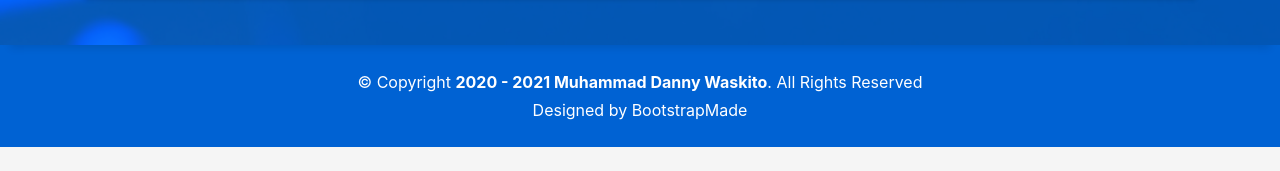
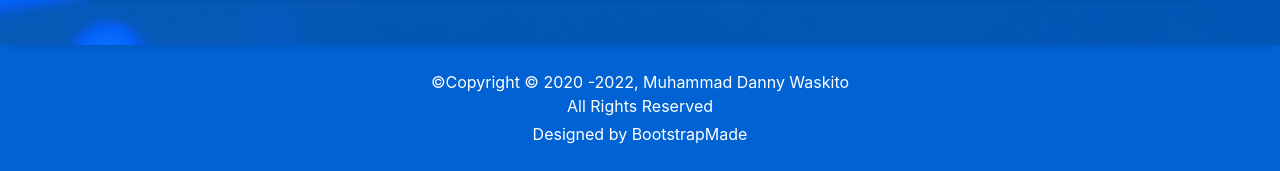
Before and after one commit to dannywaskito/dannywaskito.github.io, a plain HTML site: page index.html in a window 1280 px wide. Shown: the part 4626-4797 px from the top of the page. Before the commit the page ends 4773 px from the top, so only its background shows below. Drawn offline with Linux system fonts and the light colour scheme; files whose address does not match are found by name.

Commit message:
Ganti Tahun Copyright

```diff
--- a/index.html
+++ b/index.html
@@ -149,7 +149,7 @@
                        Manimonki Studio Kebon Jeruk, Jakarta Barat</span> <span>Mengembangkan Web Company Profile dengan menggunakan Framework CSS Bootstrap</span></p>
                        <p><span class="title-s">Staff Web Developer - 23 Mei 2021 - 30 September 2021 <br>
                        Al-Azhar Syifabudi Cibubur, Cileungsi Jawa Barat</span> <span>Mengembangkan Web berbasis CMS Wordpress</span></p>
-                        <p><span class="title-s">Freelancer Web - 1 Oktober 2021 s/d Sekarang
+                       <p><span class="title-s">Freelancer Web - 1 Oktober 2021 s/d Sekarang
                        </span> <br><span>Membuat Web Menggunakan Framework Laravel</span></p>
                      </div>
                    </p>
@@ -573,7 +573,9 @@
     <div class="row">
       <div class="col-sm-12">
         <div class="copyright-box">
-          <p class="copyright">&copy; Copyright <strong>2020 - 2021 Muhammad Danny Waskito</strong>. All Rights Reserved</p>
+          <p class="copyright">&copy;Copyright &copy; 2020 <script type="text/javascript">
+            new Date().getFullYear()>2016&&document.write("-"+new Date().getFullYear());
+          </script>, Muhammad Danny Waskito<br>All Rights Reserved</p>
           <div class="credits">
               <!--
               All the links in the footer should remain intact.
```
